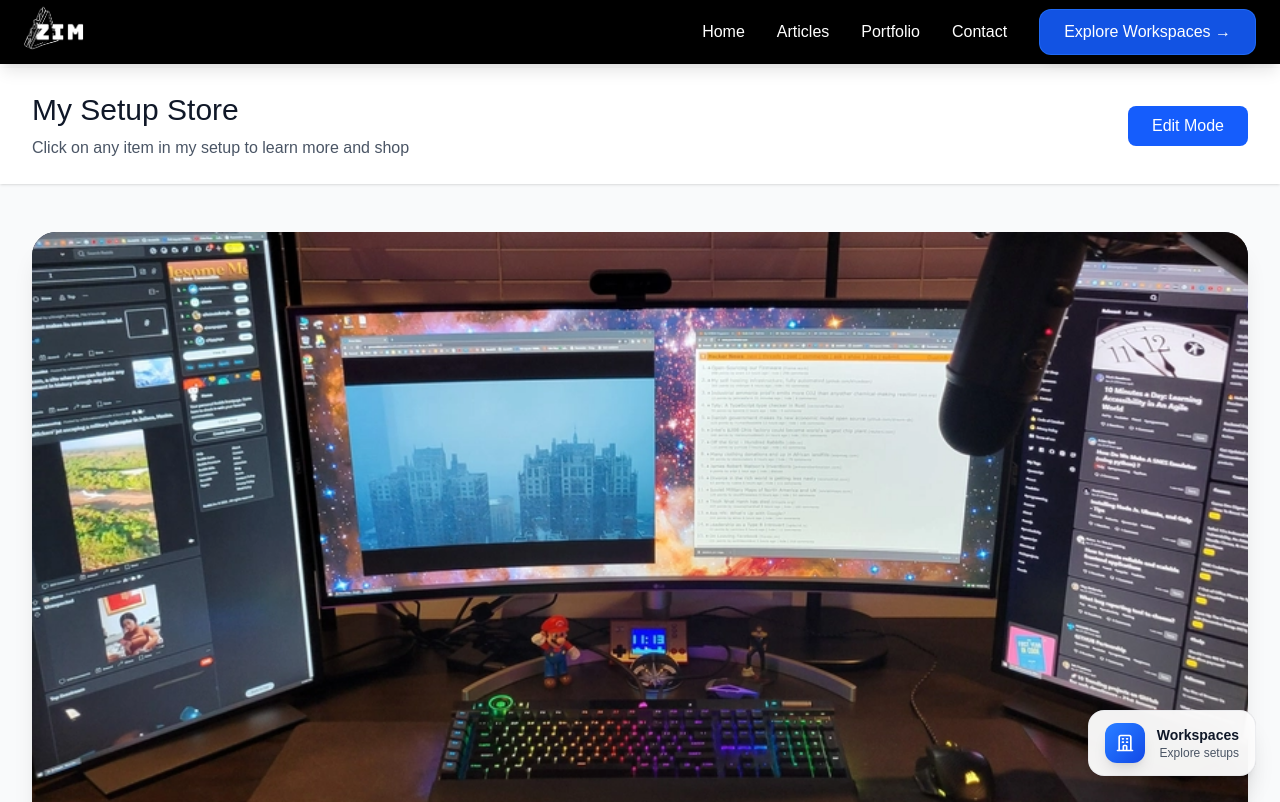
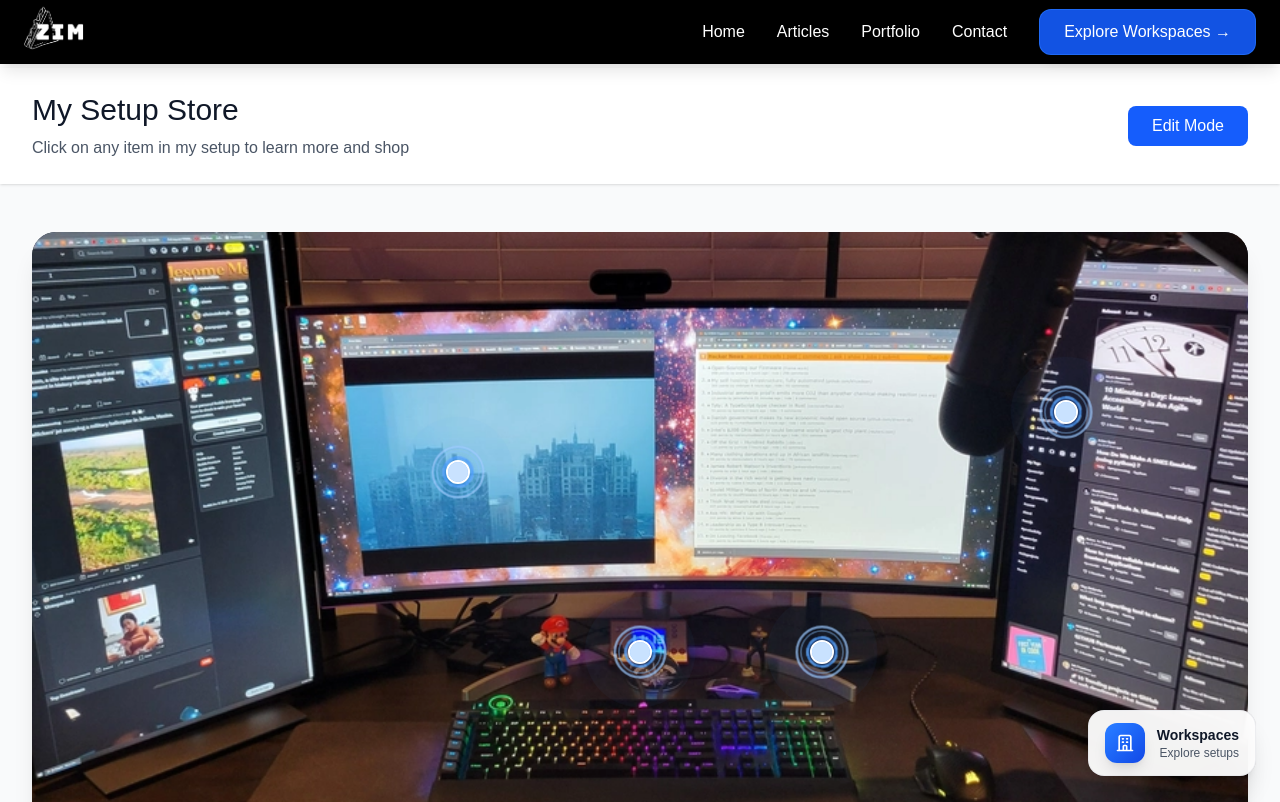
Before and after one commit to BudAzimbud/open-source-azim, a Next.js app: page /workspace/azim-setup in a window 1280 px wide. Shown: the top 802 px of the page. Built offline with nearby package versions, Linux system fonts and the light colour scheme.

Commit message:
update workspace

```diff
--- a/src/pages/workspace/[slug].tsx
+++ b/src/pages/workspace/[slug].tsx
@@ -55,6 +55,8 @@ function HotspotComponent({
     setIsDragging(false);
   };
 
+  console.log("Rendering hotspot:", object.name, "at position", object.position);
+
   return (
     <div
       className={`absolute transform -translate-x-1/2 -translate-y-1/2 group ${
@@ -63,10 +65,12 @@ function HotspotComponent({
       style={{
         left: `${object.position.x}%`,
         top: `${object.position.y}%`,
+        zIndex: 50, // Menambahkan z-index agar hotspot selalu di atas
       }}
       onClick={(e) => {
         e.stopPropagation();
         onSelect(object.id);
+        console.log("Hotspot clicked:", object.id);
       }}
       onMouseEnter={() => onHover(object.id)}
       onMouseLeave={(e) => {
@@ -80,10 +84,10 @@ function HotspotComponent({
       onMouseMove={handleMouseMove}
       onMouseUp={handleMouseUp}
     >
-      {/* Dot dengan glow effect */}
+      {/* Dot dengan glow effect - ukuran lebih besar dan glow lebih terang */}
       <div
         className={`
-        w-4 h-4 rounded-full border-2 border-white transition-all duration-300 relative z-10 glow-pulse
+        w-6 h-6 rounded-full border-2 border-white transition-all duration-300 relative z-10 glow-pulse
         ${
           isSelected
             ? "bg-blue-600 scale-150 shadow-lg"
@@ -93,11 +97,17 @@ function HotspotComponent({
         }
         ${isEditMode ? "ring-2 ring-yellow-400 ring-opacity-50" : ""}
       `}
+      style={{
+        boxShadow: "0 0 10px 2px rgba(59, 130, 246, 0.7)"
+      }}
       >
         {/* Inner core glow */}
-        <div className="absolute inset-0 rounded-full bg-white opacity-60 animate-pulse"
+        <div className="absolute inset-0 rounded-full bg-white opacity-70 animate-pulse"
              style={{ animationDuration: '1.5s' }}></div>
       </div>
+
+      {/* Pulsing outer ring for better visibility */}
+      <div className="absolute -inset-2 rounded-full border-2 border-blue-400 opacity-50 animate-ping"></div>
 
       {/* Multi-layer signal animation */}
       <div className="absolute inset-0 pointer-events-none">
@@ -179,10 +189,203 @@ interface SetupObject {
   link?: string; // Optional link field
 }
 
-// Define the objects in your computer setup (Start with empty array)
-const setupObjects: SetupObject[] = [
-  // Empty - you can add your own hotspots using the editor
-];
+// Define default objects for each workspace setup
+const defaultSetupObjects: Record<string, SetupObject[]> = {
+  // Azim's Gaming Setup
+  "azim-setup": [
+    {
+      id: 1,
+      name: "Gaming Monitor",
+      position: { x: 35, y: 40 },
+      description: "27-inch 144Hz gaming monitor with HDR support and 1ms response time.",
+      link: "https://example.com/gaming-monitor"
+    },
+    {
+      id: 2,
+      name: "RGB Mechanical Keyboard",
+      position: { x: 50, y: 70 },
+      description: "Custom mechanical keyboard with RGB lighting and tactile switches.",
+      link: "https://example.com/mechanical-keyboard"
+    },
+    {
+      id: 3,
+      name: "Gaming Mouse",
+      position: { x: 65, y: 70 },
+      description: "High-precision gaming mouse with adjustable DPI and programmable buttons.",
+      link: "https://example.com/gaming-mouse"
+    },
+    {
+      id: 4,
+      name: "RGB Light Strip",
+      position: { x: 85, y: 30 },
+      description: "Customizable RGB light strip for ambient lighting behind the monitor.",
+      link: "https://example.com/rgb-strip"
+    }
+  ],
+
+  // Minimal Productivity Station
+  "minimal-setup": [
+    {
+      id: 1,
+      name: "Ultrawide Monitor",
+      position: { x: 50, y: 40 },
+      description: "34-inch ultrawide monitor with USB-C connectivity for minimalist productivity.",
+      link: "https://example.com/ultrawide-monitor"
+    },
+    {
+      id: 2,
+      name: "Wireless Keyboard",
+      position: { x: 45, y: 65 },
+      description: "Low-profile wireless keyboard with aluminum frame and long battery life.",
+      link: "https://example.com/wireless-keyboard"
+    },
+    {
+      id: 3,
+      name: "Desk Plant",
+      position: { x: 75, y: 55 },
+      description: "Small succulent plant for a touch of nature in your workspace.",
+      link: "https://example.com/desk-plant"
+    },
+    {
+      id: 4,
+      name: "Desk Lamp",
+      position: { x: 20, y: 45 },
+      description: "Minimalist desk lamp with adjustable brightness and color temperature.",
+      link: "https://example.com/desk-lamp"
+    }
+  ],
+
+  // Professional Streaming Studio
+  "streaming-setup": [
+    {
+      id: 1,
+      name: "Professional Microphone",
+      position: { x: 35, y: 50 },
+      description: "Studio-quality condenser microphone with shock mount and pop filter.",
+      link: "https://example.com/pro-mic"
+    },
+    {
+      id: 2,
+      name: "Key Light",
+      position: { x: 20, y: 30 },
+      description: "Professional LED key light with adjustable brightness and temperature.",
+      link: "https://example.com/key-light"
+    },
+    {
+      id: 3,
+      name: "Stream Deck",
+      position: { x: 50, y: 70 },
+      description: "Customizable control pad for managing stream settings and transitions.",
+      link: "https://example.com/stream-deck"
+    },
+    {
+      id: 4,
+      name: "DSLR Camera",
+      position: { x: 75, y: 40 },
+      description: "High-quality DSLR camera used as a webcam for professional streaming.",
+      link: "https://example.com/dslr-camera"
+    }
+  ],
+
+  // Developer's Coding Cave
+  "coding-setup": [
+    {
+      id: 1,
+      name: "Triple Monitor Setup",
+      position: { x: 50, y: 40 },
+      description: "Triple monitor setup for maximum productivity and multitasking.",
+      link: "https://example.com/triple-monitor"
+    },
+    {
+      id: 2,
+      name: "Ergonomic Chair",
+      position: { x: 50, y: 75 },
+      description: "Fully adjustable ergonomic chair for long coding sessions.",
+      link: "https://example.com/ergonomic-chair"
+    },
+    {
+      id: 3,
+      name: "Split Mechanical Keyboard",
+      position: { x: 40, y: 65 },
+      description: "Ergonomic split mechanical keyboard with custom keycaps.",
+      link: "https://example.com/split-keyboard"
+    },
+    {
+      id: 4,
+      name: "Vertical Mouse",
+      position: { x: 60, y: 65 },
+      description: "Ergonomic vertical mouse to reduce wrist strain during long coding sessions.",
+      link: "https://example.com/vertical-mouse"
+    }
+  ],
+
+  // Creative Design Workspace
+  "creative-setup": [
+    {
+      id: 1,
+      name: "Drawing Tablet",
+      position: { x: 55, y: 50 },
+      description: "Professional drawing tablet with pressure sensitivity for digital art.",
+      link: "https://example.com/drawing-tablet"
+    },
+    {
+      id: 2,
+      name: "Color-Accurate Monitor",
+      position: { x: 45, y: 35 },
+      description: "4K color-calibrated monitor for precise design work.",
+      link: "https://example.com/color-accurate-monitor"
+    },
+    {
+      id: 3,
+      name: "3D Mouse",
+      position: { x: 65, y: 60 },
+      description: "Specialized 3D mouse for navigating in 3D modeling software.",
+      link: "https://example.com/3d-mouse"
+    },
+    {
+      id: 4,
+      name: "Adjustable Desk Lamp",
+      position: { x: 25, y: 40 },
+      description: "Color temperature adjustable desk lamp for accurate color work.",
+      link: "https://example.com/adjustable-lamp"
+    }
+  ],
+
+  // Mobile Content Creation
+  "mobile-setup": [
+    {
+      id: 1,
+      name: "Ring Light",
+      position: { x: 50, y: 30 },
+      description: "Portable ring light with adjustable brightness and color temperature.",
+      link: "https://example.com/ring-light"
+    },
+    {
+      id: 2,
+      name: "Smartphone Gimbal",
+      position: { x: 60, y: 55 },
+      description: "3-axis gimbal stabilizer for smooth mobile video recording.",
+      link: "https://example.com/smartphone-gimbal"
+    },
+    {
+      id: 3,
+      name: "Wireless Microphone",
+      position: { x: 40, y: 55 },
+      description: "Compact wireless lavalier microphone for clear audio recording.",
+      link: "https://example.com/wireless-mic"
+    },
+    {
+      id: 4,
+      name: "Portable Power Bank",
+      position: { x: 30, y: 70 },
+      description: "High-capacity power bank for extended recording sessions.",
+      link: "https://example.com/power-bank"
+    }
+  ]
+};
+
+// Empty setup objects as fallback
+const setupObjects: SetupObject[] = [];
 
 export default function Store() {
   const router = useRouter();
@@ -192,18 +395,47 @@ export default function Store() {
   const [hoveredObject, setHoveredObject] = useState<number | null>(null);
   const [isEditMode, setIsEditMode] = useState(false);
   const [editableObjects, setEditableObjects] = useState<SetupObject[]>(setupObjects);
+  // Function to reset to default objects for a workspace
+  const resetToDefaultObjects = (workspaceId: string) => {
+    if (workspaceId && defaultSetupObjects[workspaceId]) {
+      console.log("Resetting to default objects for workspace:", workspaceId);
+      setEditableObjects(defaultSetupObjects[workspaceId]);
+      // Also clear localStorage to avoid loading corrupted data
+      if (typeof window !== "undefined") {
+        localStorage.removeItem(`editableObjects-${workspaceId}`);
+      }
+      return true;
+    }
+    return false;
+  };
+
   // Load editableObjects from localStorage after slug is available
   useEffect(() => {
     if (typeof window !== "undefined" && slug) {
+      console.log("Current slug changed to:", slug);
+      console.log("Available default objects:", Object.keys(defaultSetupObjects));
+
       const saved = localStorage.getItem(`editableObjects-${slug}`);
       if (saved) {
         try {
-          setEditableObjects(JSON.parse(saved));
-        } catch {
-          setEditableObjects(setupObjects);
+          const parsedObjects = JSON.parse(saved);
+          console.log("Loaded objects from localStorage:", parsedObjects);
+
+          if (Array.isArray(parsedObjects) && parsedObjects.length > 0) {
+            setEditableObjects(parsedObjects);
+          } else {
+            console.log("Loaded array is empty, using defaults");
+            resetToDefaultObjects(slug);
+          }
+        } catch (error) {
+          console.error("Error parsing saved objects:", error);
+          // If no saved data or parsing fails, use default objects for this workspace if available
+          resetToDefaultObjects(slug);
         }
       } else {
-        setEditableObjects(setupObjects);
+        // If no saved data, use default objects for this workspace if available
+        console.log("No saved data found, using defaults");
+        resetToDefaultObjects(slug);
       }
     }
     // eslint-disable-next-line
@@ -213,6 +445,10 @@ export default function Store() {
   useEffect(() => {
     if (typeof window !== "undefined" && slug) {
       localStorage.setItem(`editableObjects-${slug}`, JSON.stringify(editableObjects));
+      // Debug log
+      console.log("Current slug:", slug);
+      console.log("Current editableObjects:", editableObjects);
+      console.log("Default objects for this slug:", defaultSetupObjects[slug]);
     }
   }, [editableObjects, slug]);
   const [isAddingNew, setIsAddingNew] = useState(false);
@@ -547,6 +783,21 @@ export default function Store() {
               >
                 Reset
               </button>
+
+              {slug && (
+                <button
+                  onClick={() => {
+                    if (resetToDefaultObjects(slug)) {
+                      alert("Hotspots reset to default configuration");
+                    } else {
+                      alert("No default configuration available for this workspace");
+                    }
+                  }}
+                  className="bg-red-500 hover:bg-red-600 text-white px-4 py-2 rounded-lg text-sm"
+                >
+                  Reset to Default
+                </button>
+              )}
             </div>
           </div>
         </div>
```
Also changed, not shown: src/datas/articleList.ts (added), src/datas/workspaceList.ts (added).
